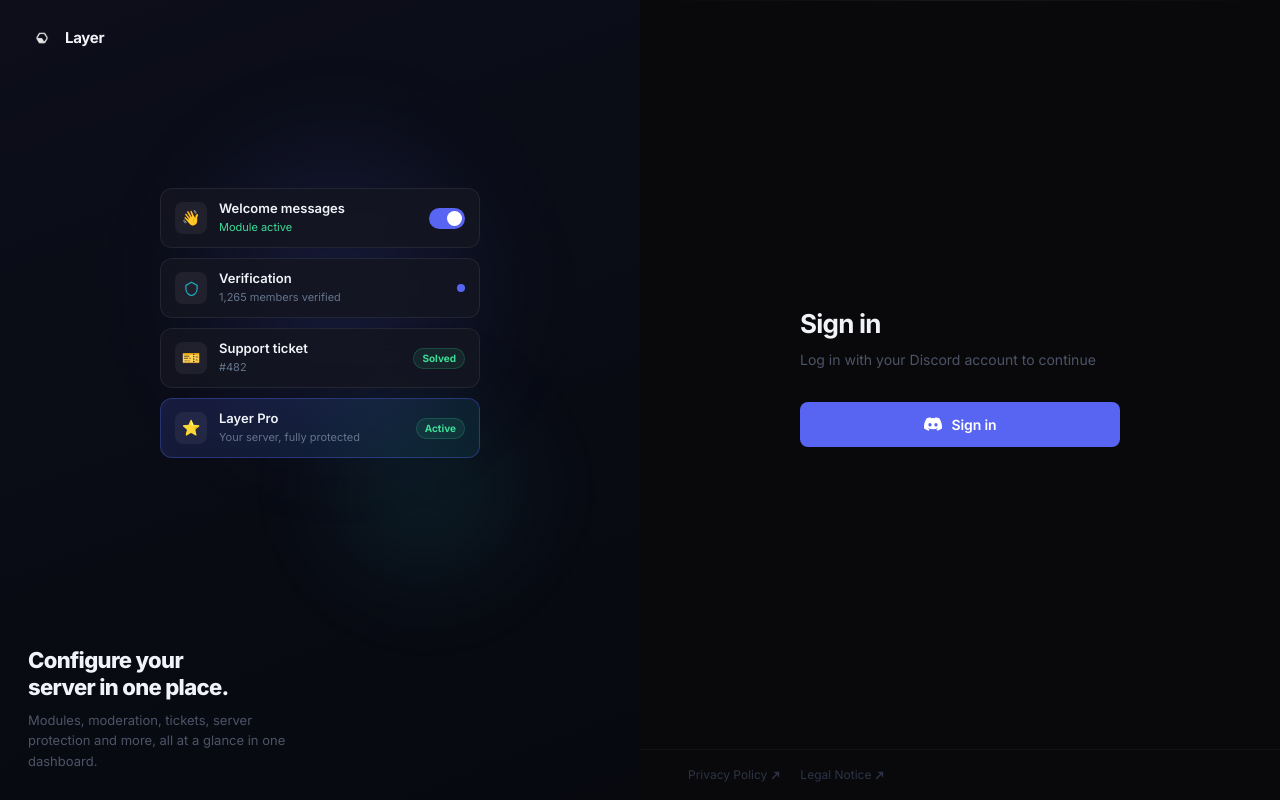
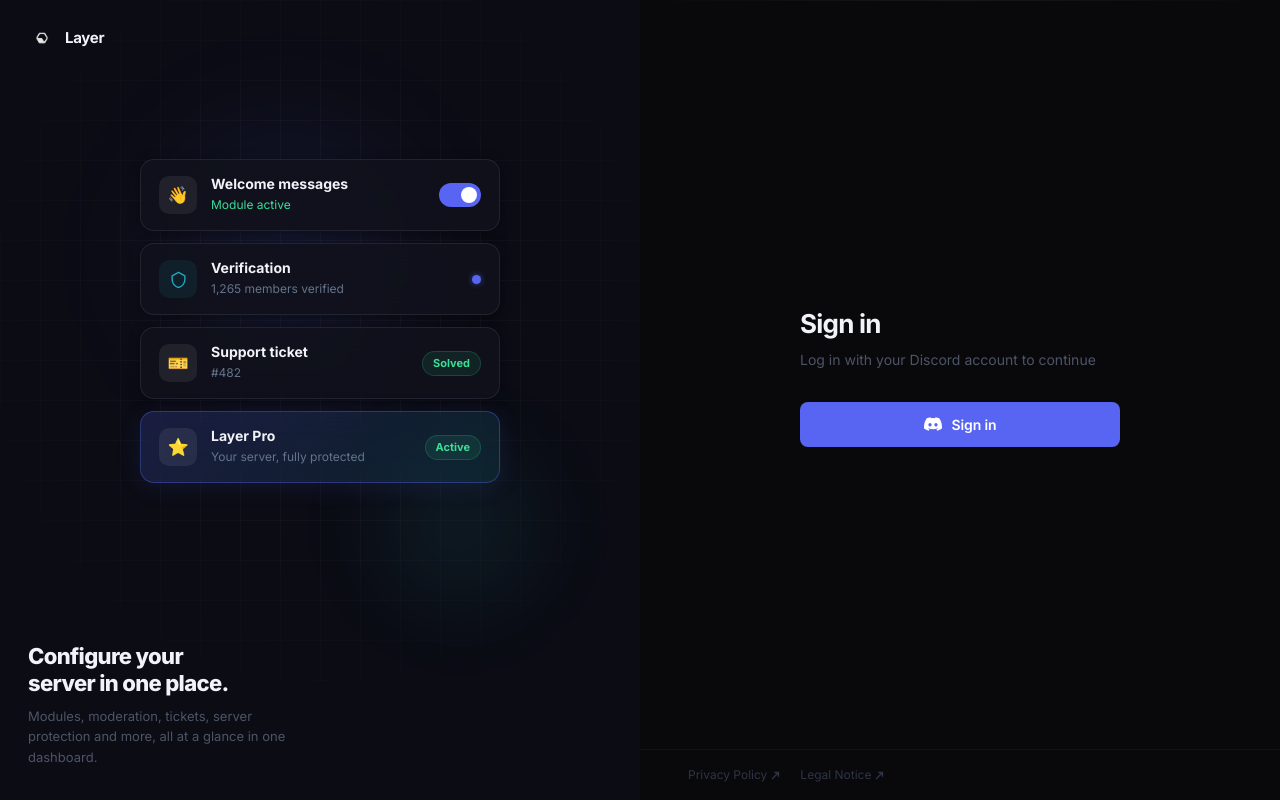
Before and after one commit to dimi6184-gif/Layer, a Next.js app in the folder apps/web/: page /login in a window 1280 px wide. Built offline with nearby package versions, Linux system fonts and the light colour scheme; no server answers.

Commit message:
feat: login cards — bigger, subtle CSS float animation per card, clean grid bg

```diff
--- a/apps/web/src/app/(app)/login/LoginVisual.tsx
+++ b/apps/web/src/app/(app)/login/LoginVisual.tsx
@@ -4,85 +4,47 @@
 import Image from 'next/image';
 import Link from 'next/link';
 
+/* ─── Sub-components ─────────────────────────────────────────── */
 function ShieldIcon() {
   return (
-    <svg width="15" height="15" viewBox="0 0 24 24" fill="none" stroke="currentColor" strokeWidth="2" strokeLinecap="round" strokeLinejoin="round">
+    <svg width="17" height="17" viewBox="0 0 24 24" fill="none" stroke="currentColor" strokeWidth="2" strokeLinecap="round" strokeLinejoin="round">
       <path d="M12 2L3 7v5c0 5.25 3.75 10.15 9 11.25C17.25 22.15 21 17.25 21 12V7L12 2z"/>
     </svg>
   );
 }
 
-const MODULES = [
-  {
-    icon: '👋',
-    title: 'Welcome messages',
-    sub: 'Module active',
-    subColor: '#3ddc97',
-    right: <Toggle on />,
-    iconColor: undefined,
-  },
-  {
-    icon: null,
-    svgIcon: <ShieldIcon />,
-    title: 'Verification',
-    sub: '1,265 members verified',
-    subColor: '#64748b',
-    right: <Dot />,
-    iconColor: '#1FA7BB',
-  },
-  {
-    icon: '🎫',
-    title: 'Support ticket',
-    sub: '#482',
-    subColor: '#64748b',
-    right: <Pill label="Solved" color="#3ddc97" />,
-    iconColor: undefined,
-  },
-  {
-    icon: '⭐',
-    title: 'Layer Pro',
-    sub: 'Your server, fully protected',
-    subColor: '#64748b',
-    right: <Pill label="Active" color="#3ddc97" />,
-    highlight: true,
-    iconColor: undefined,
-  },
-];
-
 function Toggle({ on }: { on?: boolean }) {
   return (
-    <div style={{
-      width: 36, height: 21, borderRadius: 999,
-      background: on ? '#5865F2' : '#2a2d3a',
-      position: 'relative', flexShrink: 0,
-    }}>
-      <div style={{
-        position: 'absolute', top: 3, width: 15, height: 15,
-        borderRadius: '50%', background: '#fff',
-        left: on ? 18 : 3, transition: 'left 0.2s',
-      }} />
+    <div style={{ width: 42, height: 24, borderRadius: 999, background: on ? '#5865F2' : '#2a2d3a', position: 'relative', flexShrink: 0 }}>
+      <div style={{ position: 'absolute', top: 4, width: 16, height: 16, borderRadius: '50%', background: '#fff', left: on ? 22 : 4, transition: 'left 0.2s' }} />
     </div>
   );
 }
 
 function Dot() {
-  return <div style={{ width: 8, height: 8, borderRadius: '50%', background: '#5865F2', flexShrink: 0 }} />;
+  return <div style={{ width: 9, height: 9, borderRadius: '50%', background: '#5865F2', flexShrink: 0, boxShadow: '0 0 6px rgba(88,101,242,0.6)' }} />;
 }
 
 function Pill({ label, color }: { label: string; color: string }) {
   return (
-    <span style={{
-      fontSize: 10, fontWeight: 700, color,
-      background: `${color}18`,
-      border: `1px solid ${color}30`,
-      borderRadius: 999, padding: '2px 8px', flexShrink: 0,
-    }}>{label}</span>
+    <span style={{ fontSize: 11, fontWeight: 700, color, background: `${color}18`, border: `1px solid ${color}30`, borderRadius: 999, padding: '3px 10px', flexShrink: 0 }}>
+      {label}
+    </span>
   );
 }
 
-function ModuleCard({ icon, svgIcon, title, sub, subColor, right, highlight, iconColor, delay }: {
+/* ─── Module data ────────────────────────────────────────────── */
+const MODULES = [
+  { icon: '👋',  svgIcon: null,          iconColor: undefined,  title: 'Welcome messages', sub: 'Module active',          subColor: '#3ddc97', right: <Toggle on />,                      highlight: false },
+  { icon: null,  svgIcon: <ShieldIcon />, iconColor: '#1FA7BB',  title: 'Verification',     sub: '1,265 members verified', subColor: '#64748b', right: <Dot />,                            highlight: false },
+  { icon: '🎫', svgIcon: null,           iconColor: undefined,  title: 'Support ticket',   sub: '#482',                   subColor: '#64748b', right: <Pill label="Solved" color="#3ddc97" />, highlight: false },
+  { icon: '⭐', svgIcon: null,           iconColor: undefined,  title: 'Layer Pro',        sub: 'Your server, fully protected', subColor: '#64748b', right: <Pill label="Active" color="#3ddc97" />, highlight: true },
+];
+
+/* ─── Card component ─────────────────────────────────────────── */
+function ModuleCard({ icon, svgIcon, title, sub, subColor, right, highlight, iconColor, delay, floatDelay }: {
   icon: string | null; svgIcon?: React.ReactNode; title: string; sub: string; subColor: string;
-  right: React.ReactNode; highlight?: boolean; iconColor?: string; delay: number;
+  right: React.ReactNode; highlight?: boolean; iconColor?: string; delay: number; floatDelay: number;
 }) {
   const [vis, setVis] = useState(false);
   useEffect(() => {
@@ -92,77 +54,106 @@
 
   return (
     <div style={{
-      display: 'flex', alignItems: 'center', gap: 12,
+      display: 'flex', alignItems: 'center', gap: 14,
       background: highlight
-        ? 'linear-gradient(135deg, rgba(88,101,242,0.18) 0%, rgba(31,167,187,0.10) 100%)'
-        : 'rgba(20,22,34,0.85)',
-      border: `1px solid ${highlight ? 'rgba(88,101,242,0.35)' : 'rgba(255,255,255,0.07)'}`,
-      borderRadius: 12, padding: '12px 14px',
-      backdropFilter: 'blur(12px)',
+        ? 'linear-gradient(135deg, rgba(88,101,242,0.2) 0%, rgba(31,167,187,0.12) 100%)'
+        : 'rgba(16,18,28,0.88)',
+      border: `1px solid ${highlight ? 'rgba(88,101,242,0.38)' : 'rgba(255,255,255,0.08)'}`,
+      borderRadius: 14, padding: '16px 18px',
+      backdropFilter: 'blur(16px)',
+      boxShadow: highlight
+        ? '0 4px 24px rgba(88,101,242,0.12)'
+        : '0 2px 12px rgba(0,0,0,0.35)',
+      /* slide-in on mount */
       opacity: vis ? 1 : 0,
-      transform: vis ? 'translateX(0)' : 'translateX(-16px)',
-      transition: 'opacity 0.5s ease, transform 0.5s ease',
+      transform: vis ? `translateX(0)` : 'translateX(-20px)',
+      transition: `opacity 0.55s ease ${delay * 0.001}s, transform 0.55s ease ${delay * 0.001}s`,
+      /* CSS float animation — very subtle */
+      animation: vis ? `login-float ${3.6 + floatDelay * 0.4}s ease-in-out ${floatDelay * 0.3}s infinite` : 'none',
     }}>
+      {/* Icon box */}
       <div style={{
-        width: 32, height: 32, borderRadius: 8, flexShrink: 0,
-        background: 'rgba(255,255,255,0.06)',
+        width: 38, height: 38, borderRadius: 10, flexShrink: 0,
+        background: iconColor ? `${iconColor}18` : 'rgba(255,255,255,0.07)',
         display: 'flex', alignItems: 'center', justifyContent: 'center',
-        fontSize: 15, color: iconColor ?? '#f1f3f9',
+        fontSize: 17, color: iconColor ?? '#f1f3f9',
       }}>
         {svgIcon ?? icon}
       </div>
+      {/* Text */}
       <div style={{ flex: 1, minWidth: 0 }}>
-        <div style={{ fontSize: 13, fontWeight: 600, color: '#f1f3f9', lineHeight: 1.2 }}>{title}</div>
-        <div style={{ fontSize: 11, color: subColor, marginTop: 2 }}>{sub}</div>
+        <div style={{ fontSize: 14, fontWeight: 700, color: '#f1f3f9', lineHeight: 1.2 }}>{title}</div>
+        <div style={{ fontSize: 12, color: subColor, marginTop: 3 }}>{sub}</div>
       </div>
       {right}
     </div>
   );
 }
 
+/* ─── Main export ────────────────────────────────────────────── */
 export default function LoginVisual() {
   return (
     <div style={{
       flex: 1, position: 'relative', overflow: 'hidden',
-      background: 'linear-gradient(160deg, #0d0e1a 0%, #0a0c16 40%, #07090f 100%)',
+      background: '#0b0c14',
       display: 'flex', flexDirection: 'column',
       minHeight: '100vh',
     }}>
-      {/* Radial glow blobs */}
+
+      {/* CSS keyframe for the float */}
+      <style>{`
+        @keyframes login-float {
+          0%, 100% { transform: translateY(0px); }
+          50%       { transform: translateY(-5px); }
+        }
+      `}</style>
+
+      {/* ── Clean grid background ── */}
       <div style={{
-        position: 'absolute', top: '10%', left: '20%',
-        width: 420, height: 420, borderRadius: '50%', pointerEvents: 'none',
-        background: 'radial-gradient(circle, rgba(88,101,242,0.18) 0%, transparent 65%)',
-        filter: 'blur(40px)',
-      }} />
-      <div style={{
-        position: 'absolute', bottom: '20%', right: '10%',
-        width: 300, height: 300, borderRadius: '50%', pointerEvents: 'none',
-        background: 'radial-gradient(circle, rgba(31,167,187,0.12) 0%, transparent 65%)',
-        filter: 'blur(32px)',
+        position: 'absolute', inset: 0, pointerEvents: 'none', zIndex: 0,
+        backgroundImage: `
+          linear-gradient(rgba(255,255,255,0.03) 1px, transparent 1px),
+          linear-gradient(90deg, rgba(255,255,255,0.03) 1px, transparent 1px)
+        `,
+        backgroundSize: '40px 40px',
+        maskImage: 'radial-gradient(ellipse 80% 70% at 50% 40%, #000 30%, transparent 80%)',
+        WebkitMaskImage: 'radial-gradient(ellipse 80% 70% at 50% 40%, #000 30%, transparent 80%)',
       }} />
 
-      {/* Logo top-left */}
+      {/* ── Radial glow blobs ── */}
+      <div style={{ position: 'absolute', top: '8%', left: '15%', width: 380, height: 380, borderRadius: '50%', pointerEvents: 'none', background: 'radial-gradient(circle, rgba(88,101,242,0.16) 0%, transparent 65%)', filter: 'blur(44px)' }} />
+      <div style={{ position: 'absolute', bottom: '18%', right: '8%', width: 260, height: 260, borderRadius: '50%', pointerEvents: 'none', background: 'radial-gradient(circle, rgba(31,167,187,0.11) 0%, transparent 65%)', filter: 'blur(32px)' }} />
+
+      {/* ── Logo ── */}
       <Link href="/" style={{ position: 'absolute', top: 24, left: 28, display: 'flex', alignItems: 'center', gap: 9, textDecoration: 'none', zIndex: 10 }}>
         <Image src="/logo.png" alt="Layer" width={28} height={28} style={{ objectFit: 'contain' }} />
         <span style={{ fontWeight: 700, fontSize: 15, color: '#f1f3f9', letterSpacing: '-0.02em' }}>Layer</span>
       </Link>
 
-      {/* Centered module cards */}
-      <div style={{
-        flex: 1, display: 'flex', alignItems: 'center', justifyContent: 'center',
-        padding: '80px 40px 80px',
-      }}>
-        <div style={{ width: '100%', maxWidth: 320, display: 'flex', flexDirection: 'column', gap: 10 }}>
+      {/* ── Module cards — centered ── */}
+      <div style={{ flex: 1, display: 'flex', alignItems: 'center', justifyContent: 'center', padding: '80px 44px', position: 'relative', zIndex: 1 }}>
+        <div style={{ width: '100%', maxWidth: 360, display: 'flex', flexDirection: 'column', gap: 12 }}>
           {MODULES.map((m, i) => (
-            <ModuleCard key={m.title} {...m} delay={200 + i * 120} right={m.right} />
+            <ModuleCard
+              key={m.title}
+              icon={m.icon}
+              svgIcon={m.svgIcon}
+              iconColor={m.iconColor}
+              title={m.title}
+              sub={m.sub}
+              subColor={m.subColor}
+              right={m.right}
+              highlight={m.highlight}
+              delay={180 + i * 110}
+              floatDelay={i}
+            />
           ))}
         </div>
       </div>
 
-      {/* Bottom tagline */}
-      <div style={{ padding: '0 28px 28px', position: 'relative', zIndex: 2 }}>
-        <p style={{ fontSize: 22, fontWeight: 800, color: '#f1f3f9', lineHeight: 1.25, letterSpacing: '-0.03em', maxWidth: 260 }}>
+      {/* ── Bottom tagline ── */}
+      <div style={{ padding: '0 28px 32px', position: 'relative', zIndex: 2 }}>
+        <p style={{ fontSize: 22, fontWeight: 800, color: '#f1f3f9', lineHeight: 1.25, letterSpacing: '-0.03em', maxWidth: 270 }}>
           Configure your<br />server in one place.
         </p>
         <p style={{ fontSize: 13, color: '#4d5467', marginTop: 8, maxWidth: 260, lineHeight: 1.6 }}>
```
